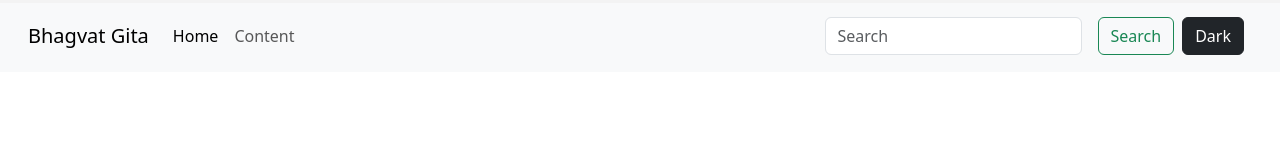
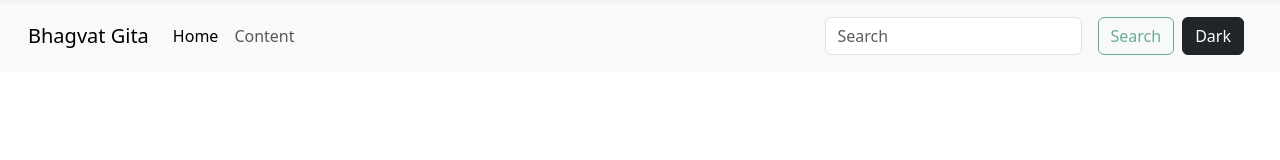
Before and after one commit to girdharagrawalbro/Gita-site, a plain HTML site: page chapter.html in a window 1280 px wide. Shown: the top 160 px of the page. Drawn offline with nearby package versions, Linux system fonts and the light colour scheme; no server answers.

Commit message:
issues resolved

```diff
--- a/chapter.html
+++ b/chapter.html
@@ -32,7 +32,7 @@
                 </ul>
                 <form class="d-flex gap-2" role="search">
                     <input class="form-control me-2" type="search" placeholder="Search" aria-label="Search">
-                    <button class="btn btn-outline-success" type="submit">Search</button>
+                    <button class="btn btn-outline-success" type="submit" disabled>Search</button>
                 </form>
                 <button class="btn mx-2 btn-dark" id="theme-toggle">Dark</button>
 
```
Also changed, not shown: index.html (+1 -1 lines), verse.html (+1 -1 lines), 1 other file.
